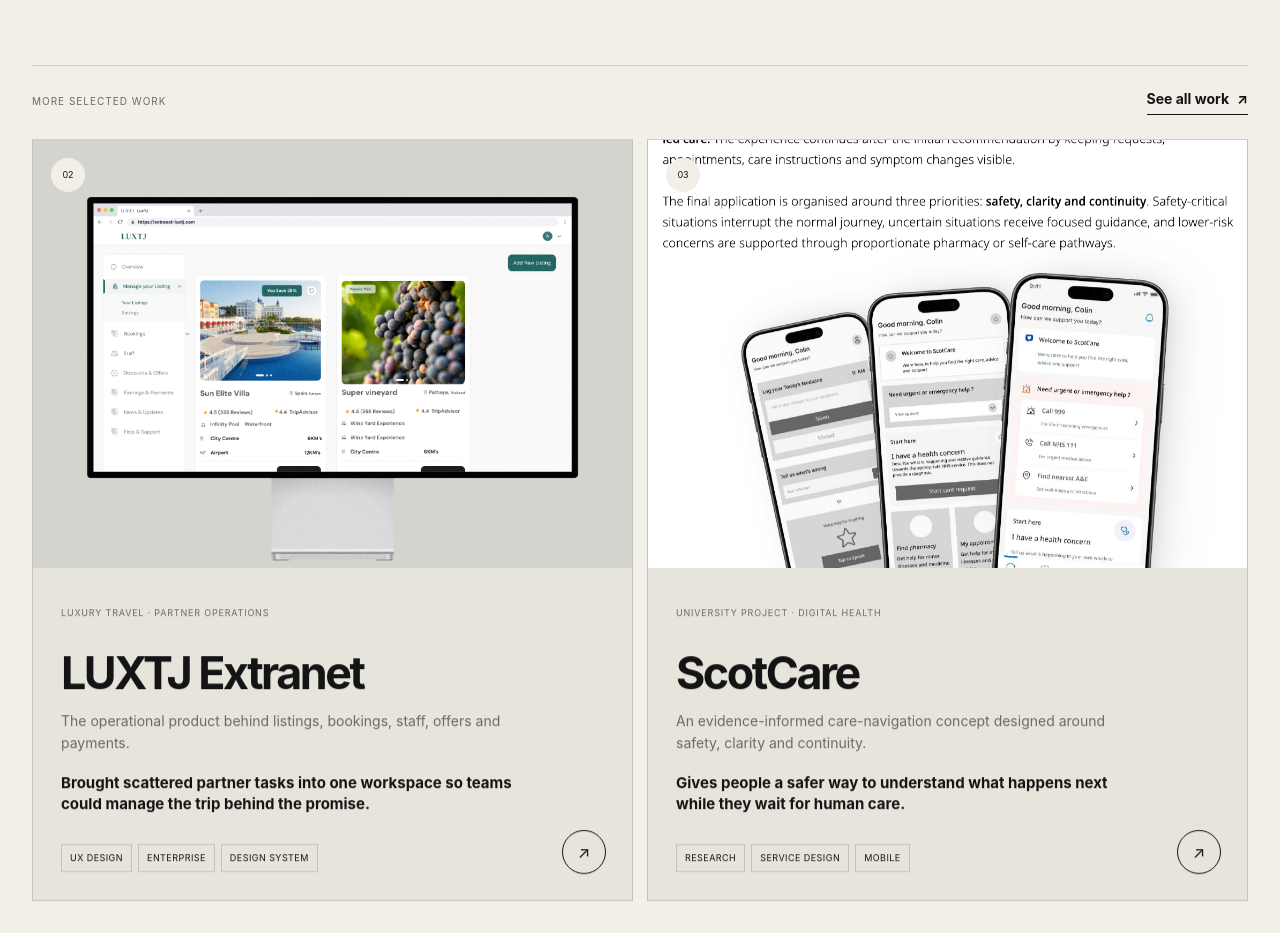
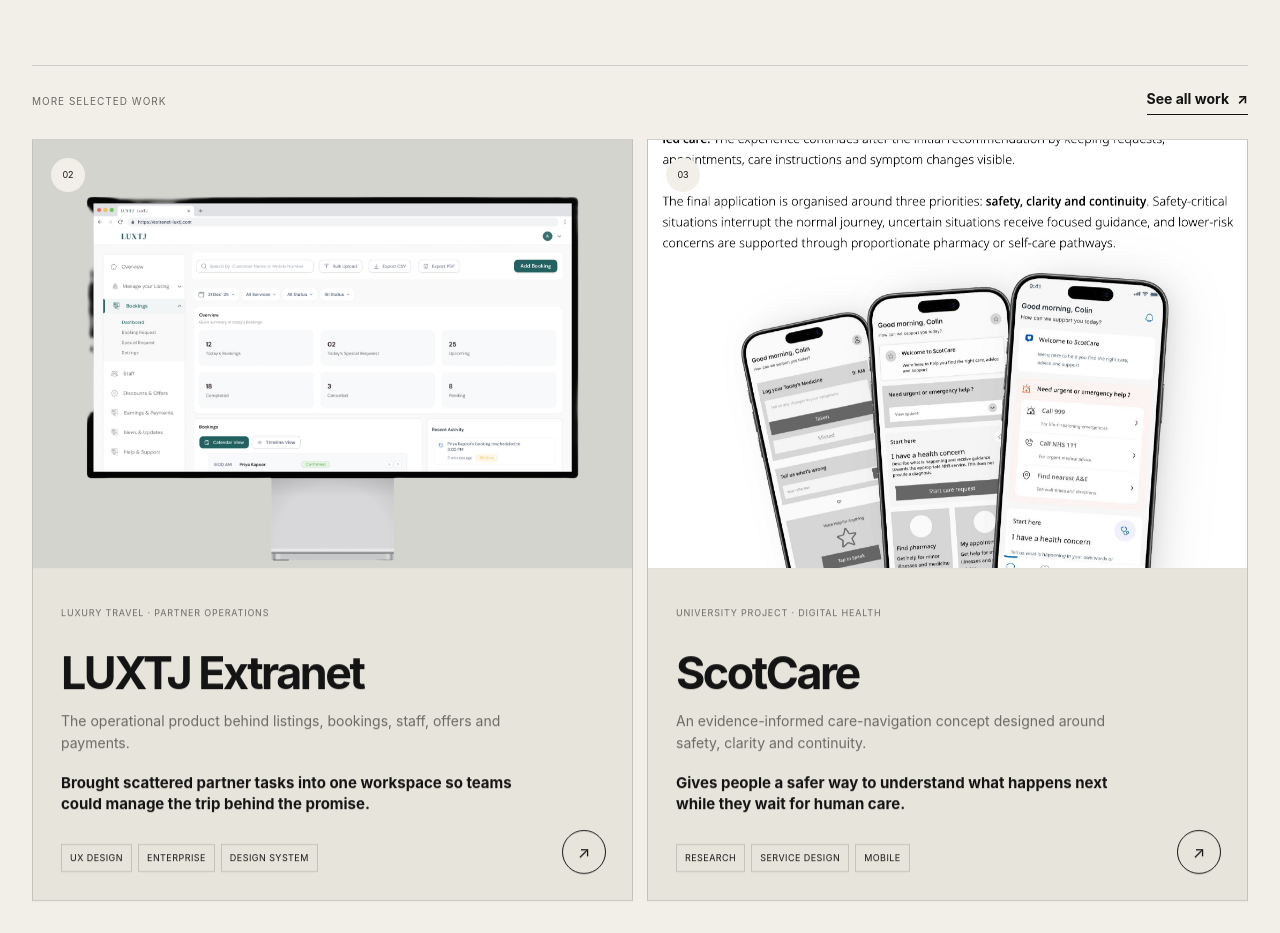
Before and after one commit to Akshayux/akshay-portfolio, a Next.js app: page / in a window 1280 px wide. Shown: the part 1860-2793 px from the top of the page. Built offline with nearby package versions, Linux system fonts and the light colour scheme.

Commit message:
Align extranet work card with case study hero

```diff
--- a/app/data.ts
+++ b/app/data.ts
@@ -41,7 +41,7 @@ export const featuredProjects = [
     label: 'Luxury travel · Partner operations',
     description: 'The operational product behind listings, bookings, staff, offers and payments.',
     outcome: 'Brought scattered partner tasks into one workspace so teams could manage the trip behind the promise.',
-    image: '/figma/case-1.png',
+    image: '/figma/luxtj-extranet-booking-dashboard.png',
     href: '/work/luxtj-extranet',
     tags: ['UX design', 'Enterprise', 'Design system'],
   },
```
